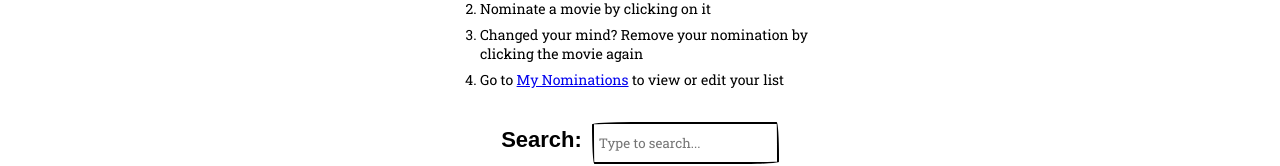
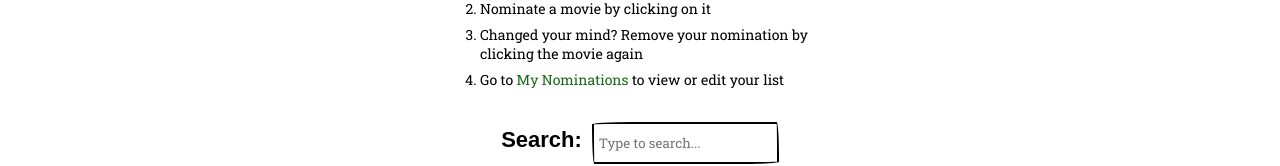
Before and after one commit to Astra-Gal/giulia_galastro_the_shoppies_frontend, a React (Create React App) app: page / in a window 1280 px wide. Shown: the part 344-510 px from the top of the page. Built offline with nearby package versions, Linux system fonts and the light colour scheme; no server answers; a web font is replaced by a local one.

Commit message:
Changed link colour

```diff
--- a/src/components/HowItWorks.css
+++ b/src/components/HowItWorks.css
@@ -15,3 +15,8 @@
   font-family: 'Roboto Slab', serif;
   font-size: 14px;
 }
+
+.HowItWorks > ol > li > a {
+  text-decoration: none;
+  color: rgb(21, 107, 21);
+}
```
